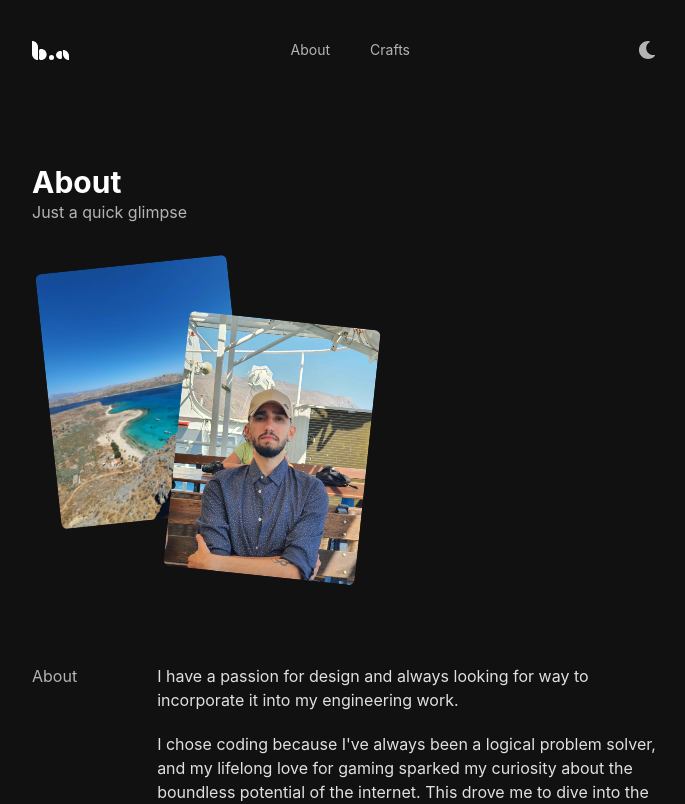
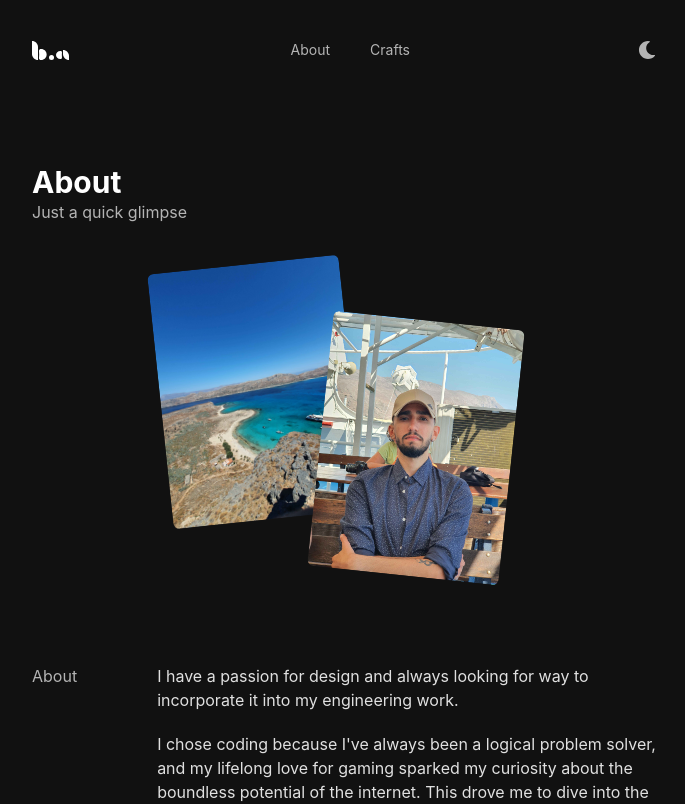
Before and after one commit to BahramAlz/Mobile-First-React-Portfolio, a React (Vite) app: page /about in a window 1280 px wide. Shown: the top 804 px of the page, without its empty margins (296-981 px from the left). Built offline with nearby package versions, Linux system fonts and the light colour scheme.

Commit message:
ABOUT: IMAGE FIX

```diff
--- a/src/pages/About.jsx
+++ b/src/pages/About.jsx
@@ -21,12 +21,12 @@ const About = () => {
             Just a quick glimpse
           </p>
         </div>
-        <div className="max-w-48 relative left-4 mb-16">
+        <div className="max-w-48 relative left-4 mb-16 md:left-32">
           <img src={About2} alt="portrait" className="rounded-md -rotate-6" />
           <img
             src={About1}
             alt="portrait"
-            className="rounded-md absolute top-14 left-32 rotate-6"
+            className="rounded-md absolute top-14 left-32 rotate-6 md:left-40"
           />
         </div>
       </div>
```
